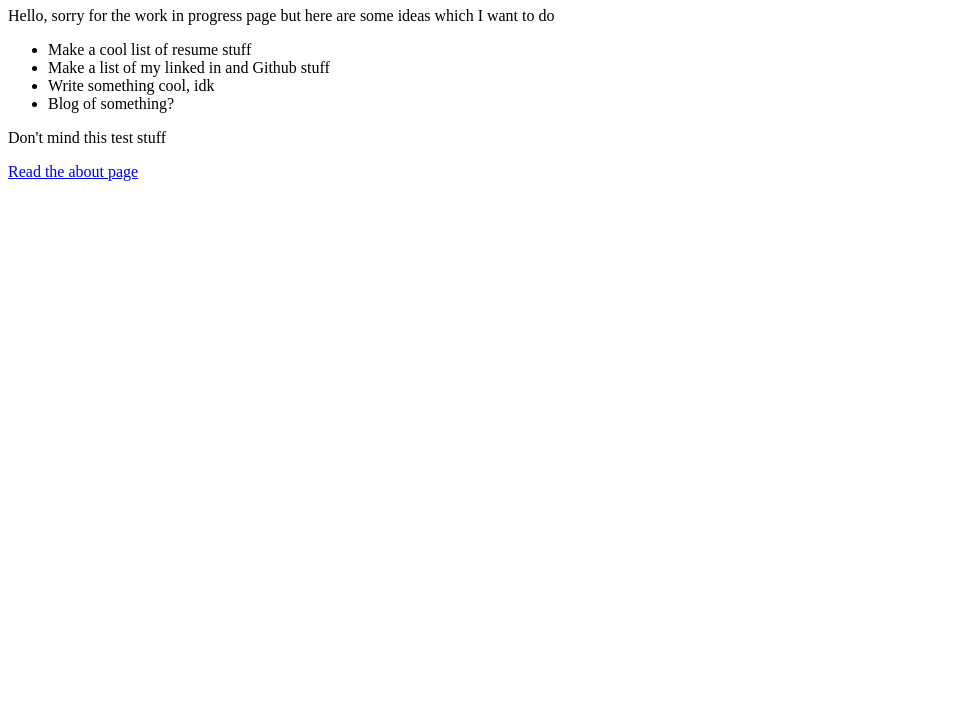
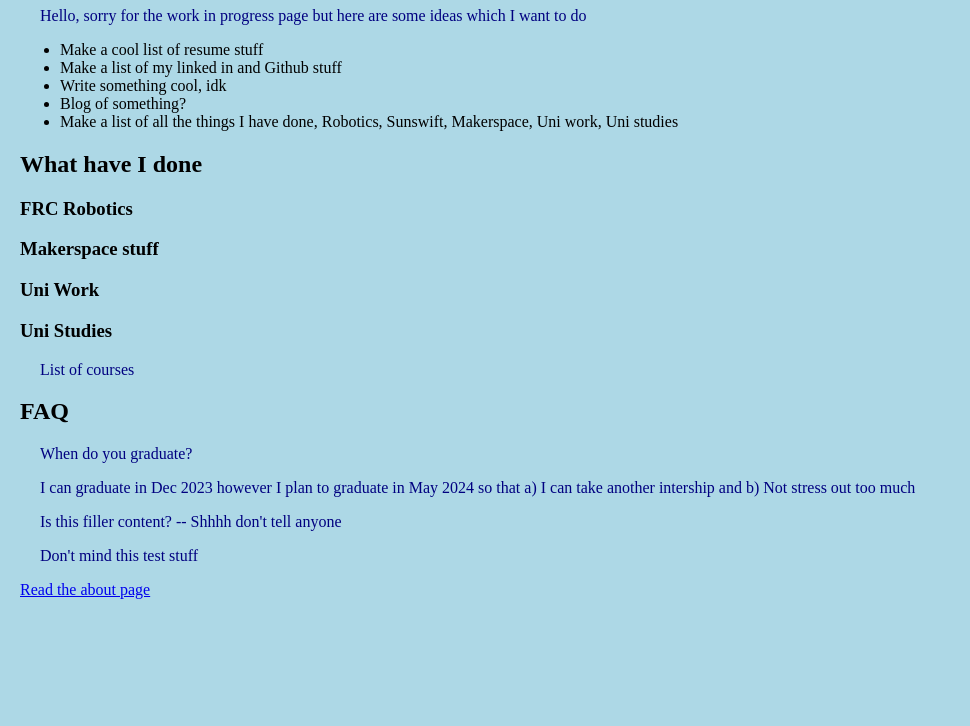
Before and after one commit to t-haley/t-haley.github.io, a plain HTML site: page index.html in a window 1280 px wide. Shown: the part 74-800 px from the top of the page, without its empty margins (0-970 px from the left). Drawn offline with Linux system fonts and the light colour scheme.

Commit message:
Adding css file and making some things to work on

```diff
--- a/index.html
+++ b/index.html
@@ -1,20 +1,47 @@
 <!DOCTYPE html>
+<meta charset="UTF-8">
+<link rel="stylesheet" href="/style.css">
 <html>
+
   <head>
       <title>Theresa Haley</title>
   </head>
+
   <body>
-      <h1>⭐️ Theresa Haley ⭐️</h1>
+    <h1>⭐️ Theresa Haley - Personal Website ⭐️</h1>
+
     <p>Hello, sorry for the work in progress page but here are some ideas which I want to do</p>
     <ul>
       <li>Make a cool list of resume stuff </li>
       <li>Make a list of my linked in and Github stuff</li>
       <li>Write something cool, idk </li>
       <li>Blog of something?</li>
+      <li>Make a list of all the things I have done, Robotics, Sunswift, Makerspace, Uni work, Uni studies</li>
     </ul>
+
+    <h2> What have I done </h2>
+
+      <h3> FRC Robotics</h3>
+
+      <h3> Makerspace stuff</h3>
+
+      <h3> Uni Work </h3>
+
+      <h3> Uni Studies </h3>
+      <p> List of courses </p>
+
+
+    <h2> FAQ </h2>
+
+      <p> When do you graduate? </p>
+      <p> I can graduate in Dec 2023 however I plan to graduate in May 2024 so that a)
+          I can take another intership and b) Not stress out too much </p>
+
+      <p> Is this filler content? -- Shhhh don't tell anyone </p>
 
 
     <p>Don't mind this test stuff</p>
     <a href="./about">Read the about page</a>
    </body>
+
 </html>
--- /dev/null
+++ b/style.css
@@ -0,0 +1,9 @@
+body {
+    background-color: lightblue;
+    margin-left: 20px;
+    }
+
+p {
+    color: navy;
+    margin-left: 20px;
+    }
```
Also changed, not shown: notes.txt (added). Lines whose indentation alone changed are shown as unchanged.
